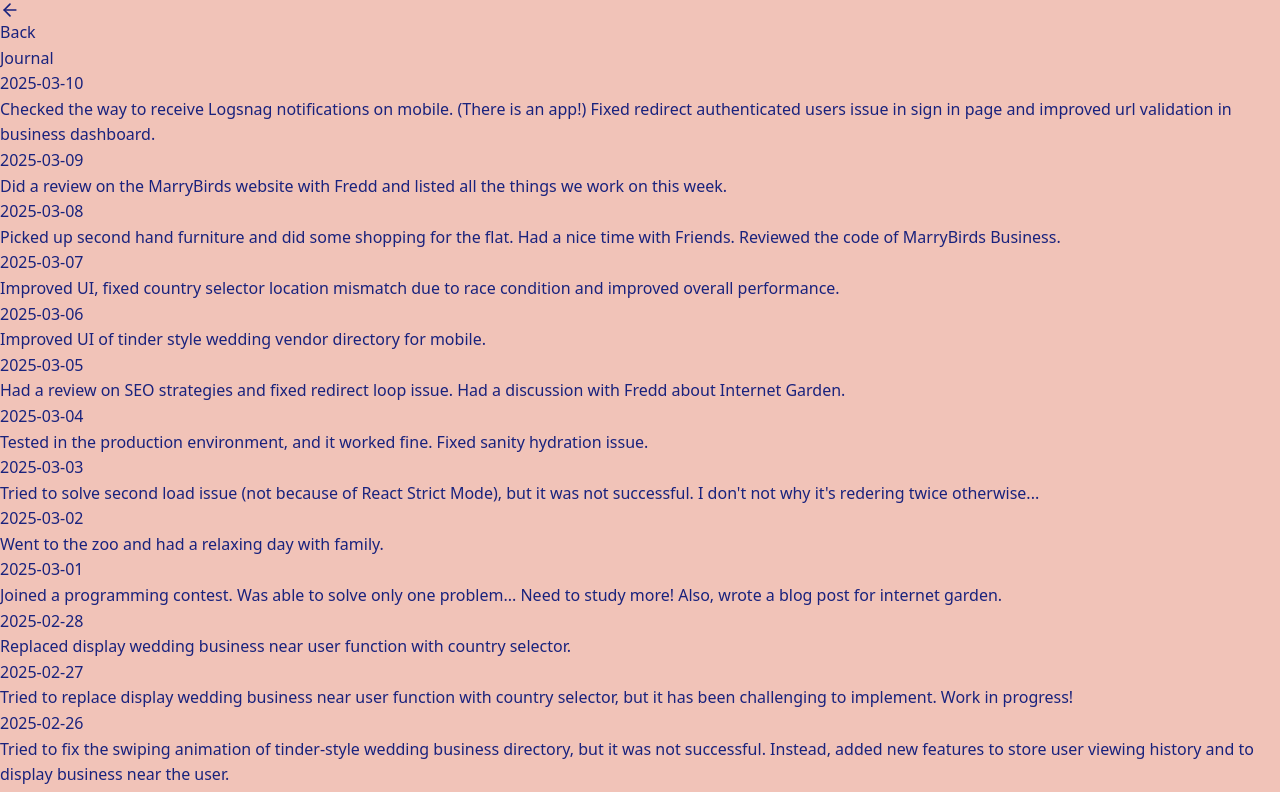
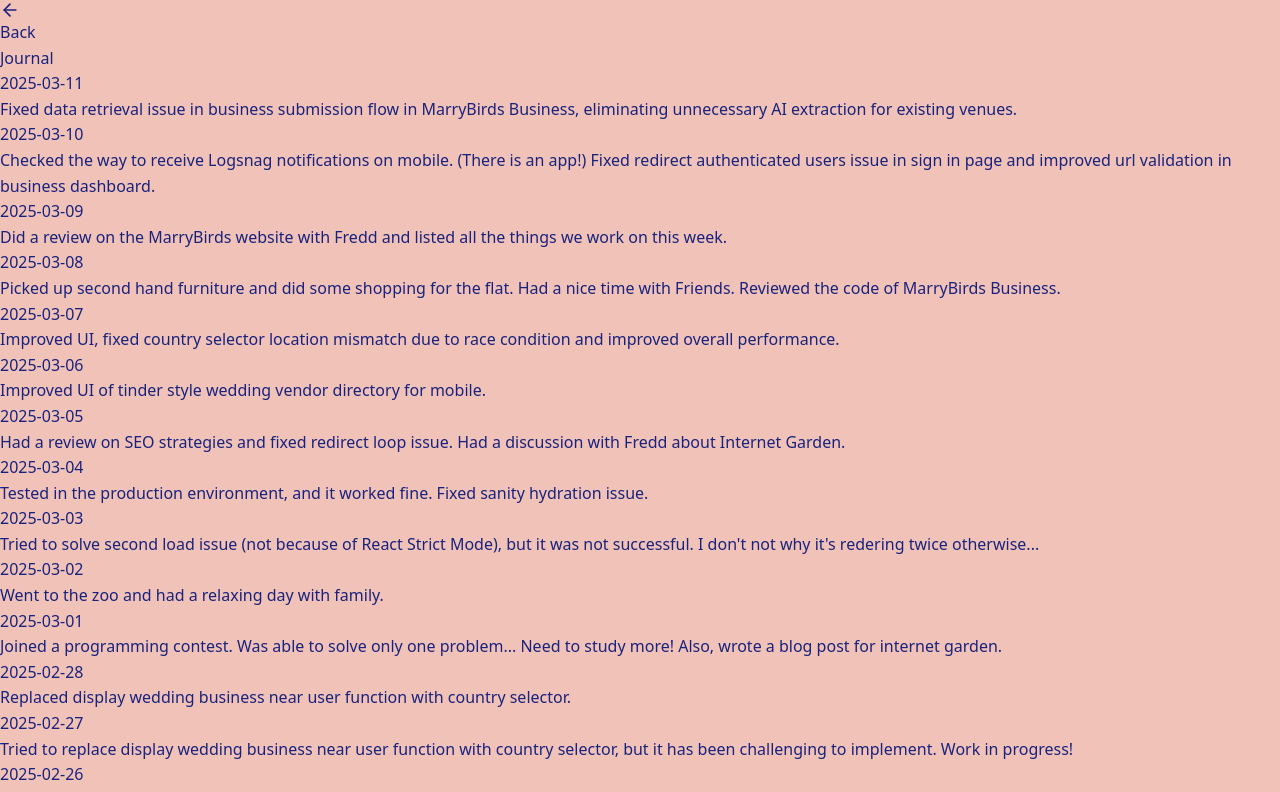
Before and after one commit to minamicode/minamicode.com, a Next.js app: page /journal in a window 1280 px wide. Shown: the top 792 px of the page. Built offline with nearby package versions, Linux system fonts and the light colour scheme.

Commit message:
add a journal entry

```diff
--- a/src/app/_components/JournalEntries.tsx
+++ b/src/app/_components/JournalEntries.tsx
@@ -6,6 +6,10 @@ type JournalEntry = {
 };
 
 const entries: JournalEntry[] = [
+  {
+    date: "2025-03-11",
+    text: "Fixed data retrieval issue in business submission flow in MarryBirds Business, eliminating unnecessary AI extraction for existing venues.",
+  },
   {
     date: "2025-03-10",
     text: "Checked the way to receive Logsnag notifications on mobile. (There is an app!) Fixed redirect authenticated users issue in sign in page and improved url validation in business dashboard.",
```
